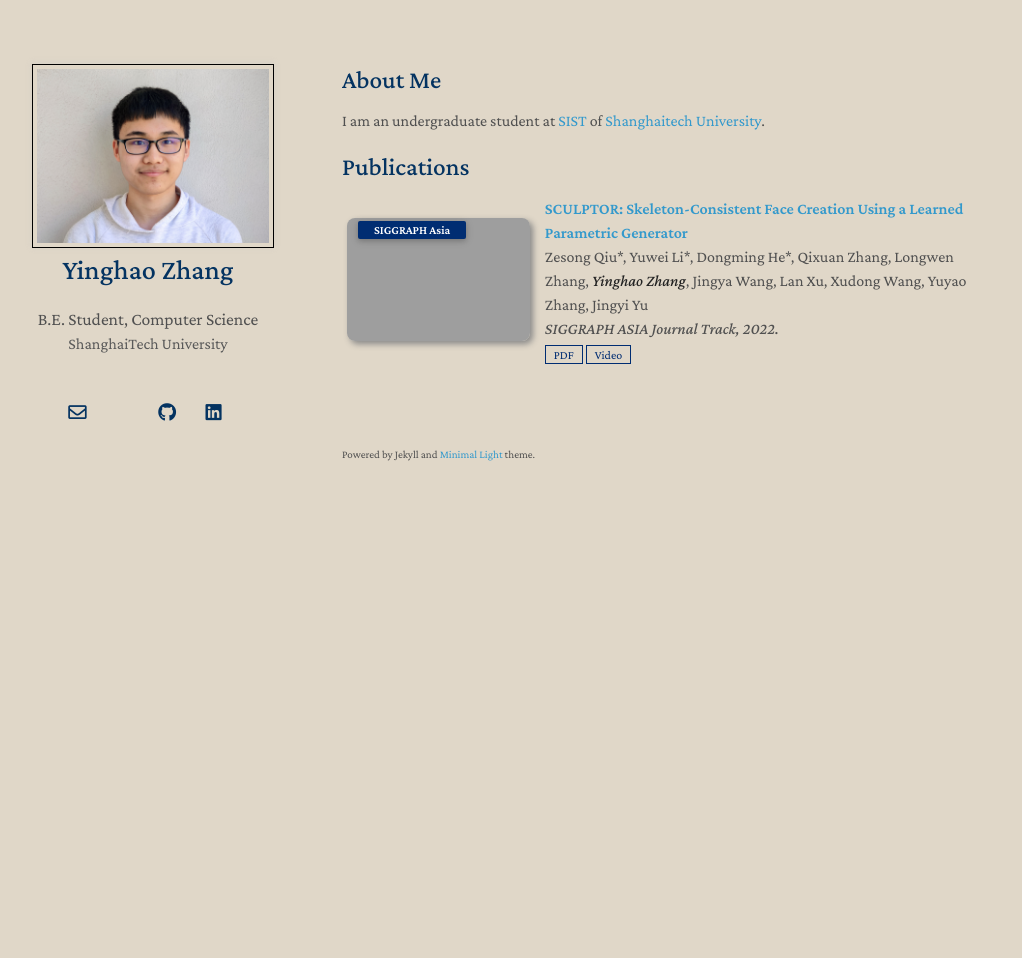
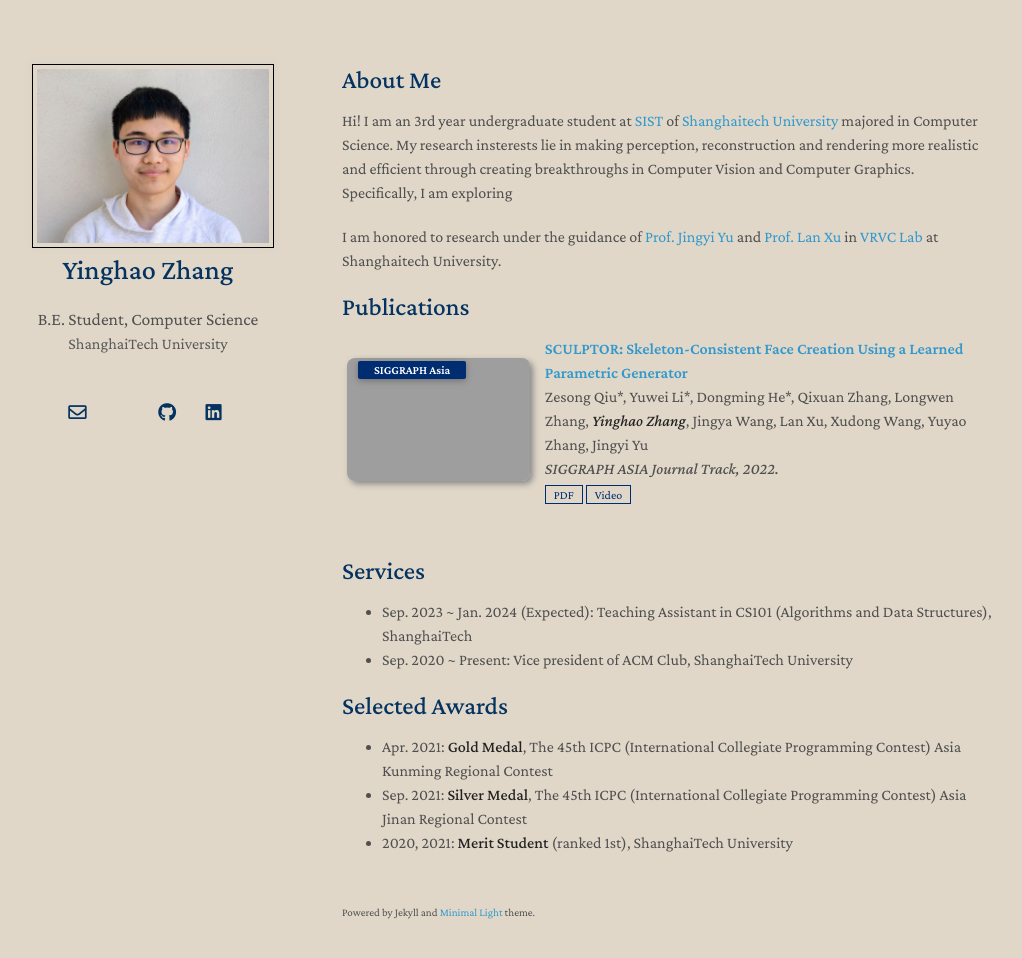
Before and after one commit to EthanZyh/EthanZyh.github.io, a Jekyll site: the page built from index.md, in a window 1280 px wide and 993 px high. Shown: the top 958 px of the window, without its empty margins (128-1150 px from the left). Built offline with Jekyll 4.4.1, drawn with Linux system fonts in a browser that asks for light colours; nearby versions of some CDN libraries; a style sheet for code colours, icons or effects is not loaded; our own code applies the rules of GitHub Pages for plain Markdown files; grey boxes are pictures that could not be loaded.

Commit message:
added services and awards

```diff
--- /dev/null
+++ b/_includes/awards.md
@@ -0,0 +1,6 @@
+
+## Selected Awards
+
+- Apr. 2021: **Gold Medal**, The 45th ICPC (International Collegiate Programming Contest) Asia Kunming Regional Contest
+- Sep. 2021: **Silver Medal**, The 45th ICPC (International Collegiate Programming Contest) Asia Jinan Regional Contest
+- 2020, 2021: **Merit Student** (ranked 1st), ShanghaiTech University
--- a/_includes/services.md
+++ b/_includes/services.md
@@ -1,6 +1,6 @@
-<!-- ## Services
+## Services
 
-<h4 style="margin:0 10px 0;">Conference Reviewers</h4>
+<!-- <h4 style="margin:0 10px 0;">Conference Reviewers</h4>
 
 <ul style="margin:0 0 5px;">
   <li><a href="http://cvpr2023.thecvf.com/"><autocolor>IEEE/CVF Conference on Computer Vision and Pattern Recognition (CVPR) 2021-2023</autocolor></a></li>
@@ -14,3 +14,8 @@
   <li><a href="https://www.computer.org/csdl/journal/tp"><autocolor>IEEE Transactions on Pattern Analysis and Machine Intelligence (TPAMI)</autocolor></a></li>
   <li><a href="https://www.springer.com/journal/11263"><autocolor>International Journal of Computer Vision (IJCV)</autocolor></a></li>
 </ul> -->
+
+
+
+- Sep. 2023 ~ Jan. 2024 (Expected): Teaching Assistant in CS101 (Algorithms and Data Structures), ShanghaiTech
+- Sep. 2020 ~ Present: Vice president of ACM Club, ShanghaiTech University
--- a/index.md
+++ b/index.md
@@ -4,13 +4,16 @@ layout: homepage
 
 ## About Me
 
-I am an undergraduate student at [SIST](https://sist.shanghaitech.edu.cn/sist_en/) of
-[Shanghaitech University](https://www.shanghaitech.edu.cn/eng/).
+Hi! I am an 3rd year undergraduate student at [SIST](https://sist.shanghaitech.edu.cn/sist_en/) of
+[Shanghaitech University](https://www.shanghaitech.edu.cn/eng/) majored in Computer Science.
+My research insterests lie in making perception, reconstruction and rendering more realistic and
+efficient through creating breakthroughs in Computer Vision and Computer Graphics. Specifically,
+I am exploring
 
-<!-- ## Research Interests
+I am honored to research under the guidance of [Prof. Jingyi Yu](http://www.yu-jingyi.com/cv/) and
+[Prof. Lan Xu](http://xu-lan.com/) in [VRVC Lab](https://vic.shanghaitech.edu.cn/vrvc/en/)
+at Shanghaitech University.
 
-- **Computer Vision:** image recognition, image generation, video captioning
-- **Machine Learning:** meta-learning, incremental learning, transfer learning -->
 
 <!-- ## News
 
@@ -22,3 +25,5 @@ I am an undergraduate student at [SIST](https://sist.shanghaitech.edu.cn/sist_en
 {% include_relative _includes/publications.md %}
 
 {% include_relative _includes/services.md %}
+
+{% include_relative _includes/awards.md %}
```
